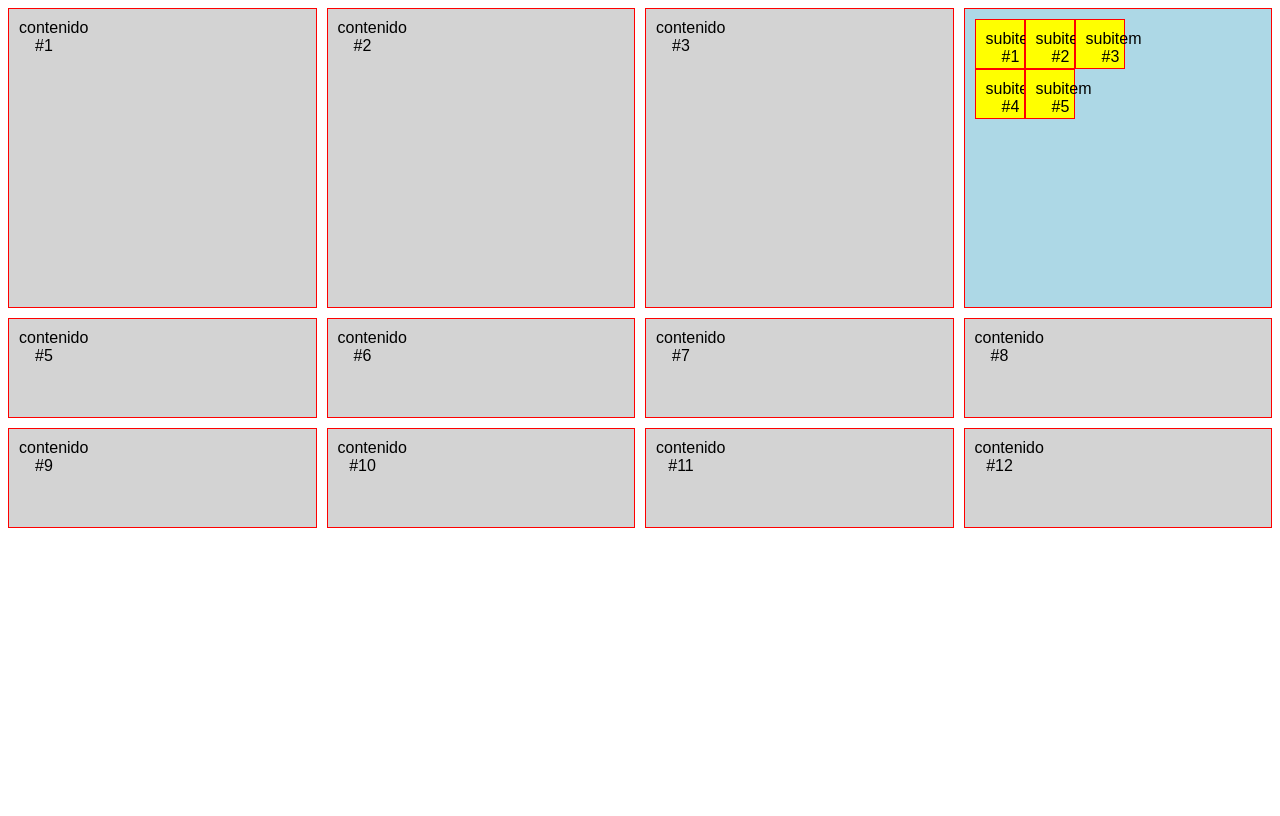
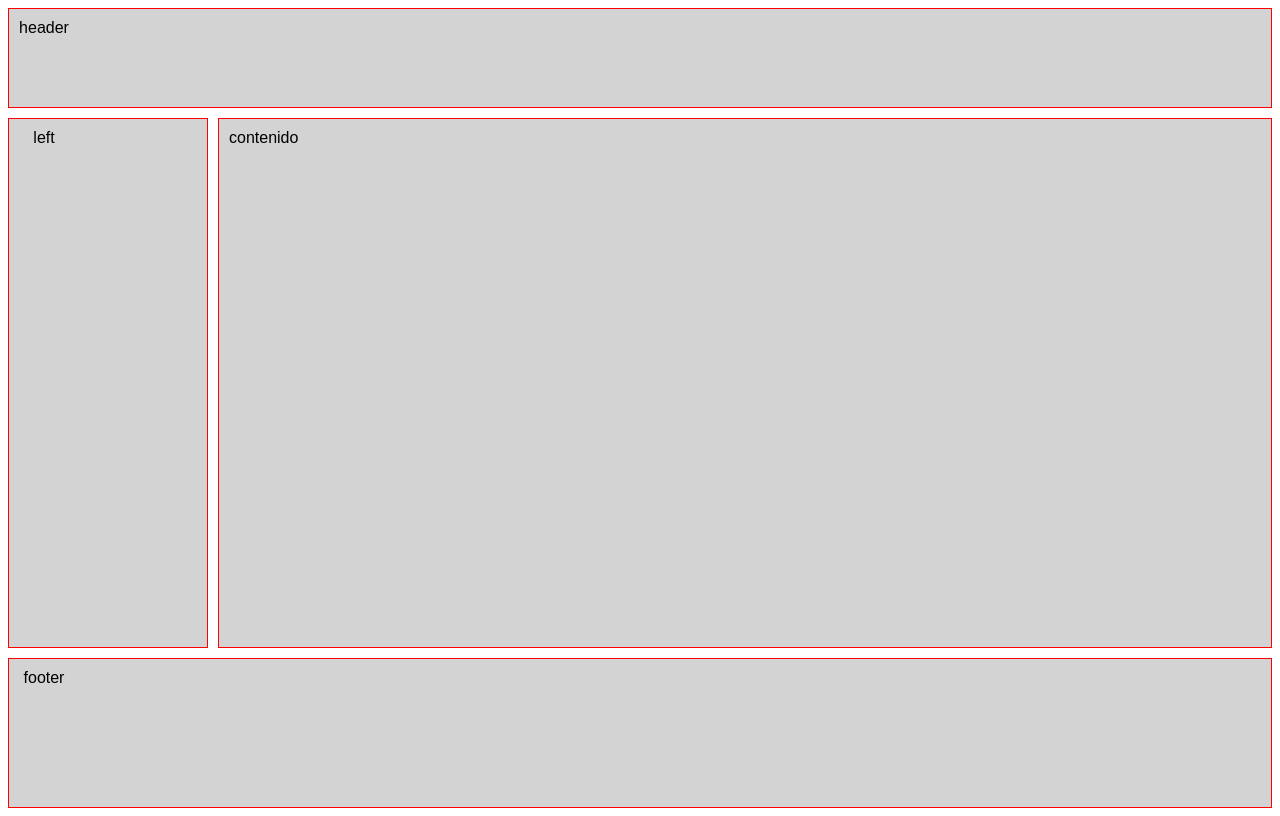
Before and after one commit to alej0valencia/Grid_Layout, a plain HTML site: page index.html in a window 1280 px wide. Drawn offline with Linux system fonts and the light colour scheme.

Commit message:
Se establecen las areas

```diff
--- a/css/estilos.css
+++ b/css/estilos.css
@@ -9,10 +9,15 @@ body{
   /* grid-template: 300px 100px 100px / 50% 200px 100px; */
   /* grid-template: 300px 100px 100px / repeat(4, 1fr);   */
   /* grid-template: 300px 100px 100px / repeat(4, minmax(200px, 1fr));   */
-  grid-template: 300px 100px 100px / minmax(200px, 1fr) 1fr 1fr 1fr;
+  /* grid-template: 300px 100px 100px / minmax(200px, 1fr) 1fr 1fr 1fr;   */
+  grid-template: 100px 1fr 150px / 200px 1fr;
   /* grid-column-gap: 30px; */
   /* grid-row-gap: 50px; */
   grid-gap: 10px;
+  height: 100vh;
+  grid-template-areas: "header header"
+                        "left contenido"
+                        "footer footer";
 }
 
 .item{
@@ -26,10 +31,26 @@ body{
   grid-template: 50px 50px 50px / 50px 50px 50px;
 }
 
-.item:nth-of-type(4){
+.header{
+  grid-area: header;
+}
+
+.left{
+  grid-area: left;
+}
+
+.contenido{
+  grid-area: contenido;
+}
+
+.footer{
+  grid-area: footer;
+}
+
+/* .item:nth-of-type(4){
   background-color: lightblue;
   overflow: auto;
-}
+} */
 
 .item .item{
   background-color: yellow;
--- a/index.html
+++ b/index.html
@@ -8,24 +8,10 @@
 </head>
 <body>
     <section class="container">
-        <div class="item">contenido #1</div>
-        <div class="item">contenido #2</div>
-        <div class="item">contenido #3</div>
-        <div class="item">
-            <div class="item">subitem #1</div>
-            <div class="item">subitem #2</div>
-            <div class="item">subitem #3</div>
-            <div class="item">subitem #4</div>
-            <div class="item">subitem #5</div>
-        </div>
-        <div class="item">contenido #5</div>
-        <div class="item">contenido #6</div>
-        <div class="item">contenido #7</div>
-        <div class="item">contenido #8</div>
-        <div class="item">contenido #9</div>
-        <div class="item">contenido #10</div>
-        <div class="item">contenido #11</div>
-        <div class="item">contenido #12</div>
+        <div class="item header">header</div>
+        <div class="item left">left</div>
+        <div class="item contenido">contenido</div>
+        <div class="item footer">footer</div>
     </section>
 </body>
 </html>
```
